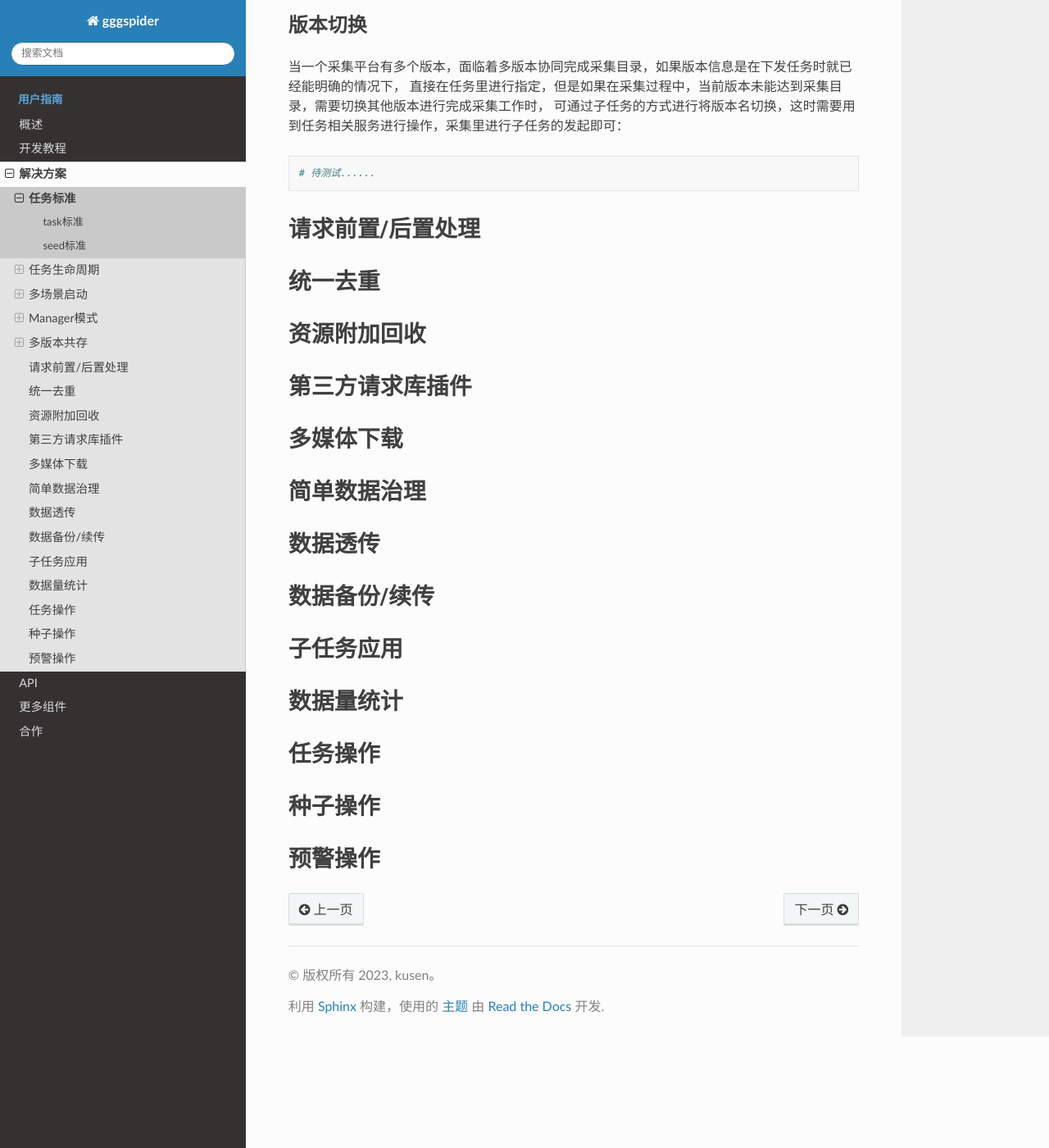
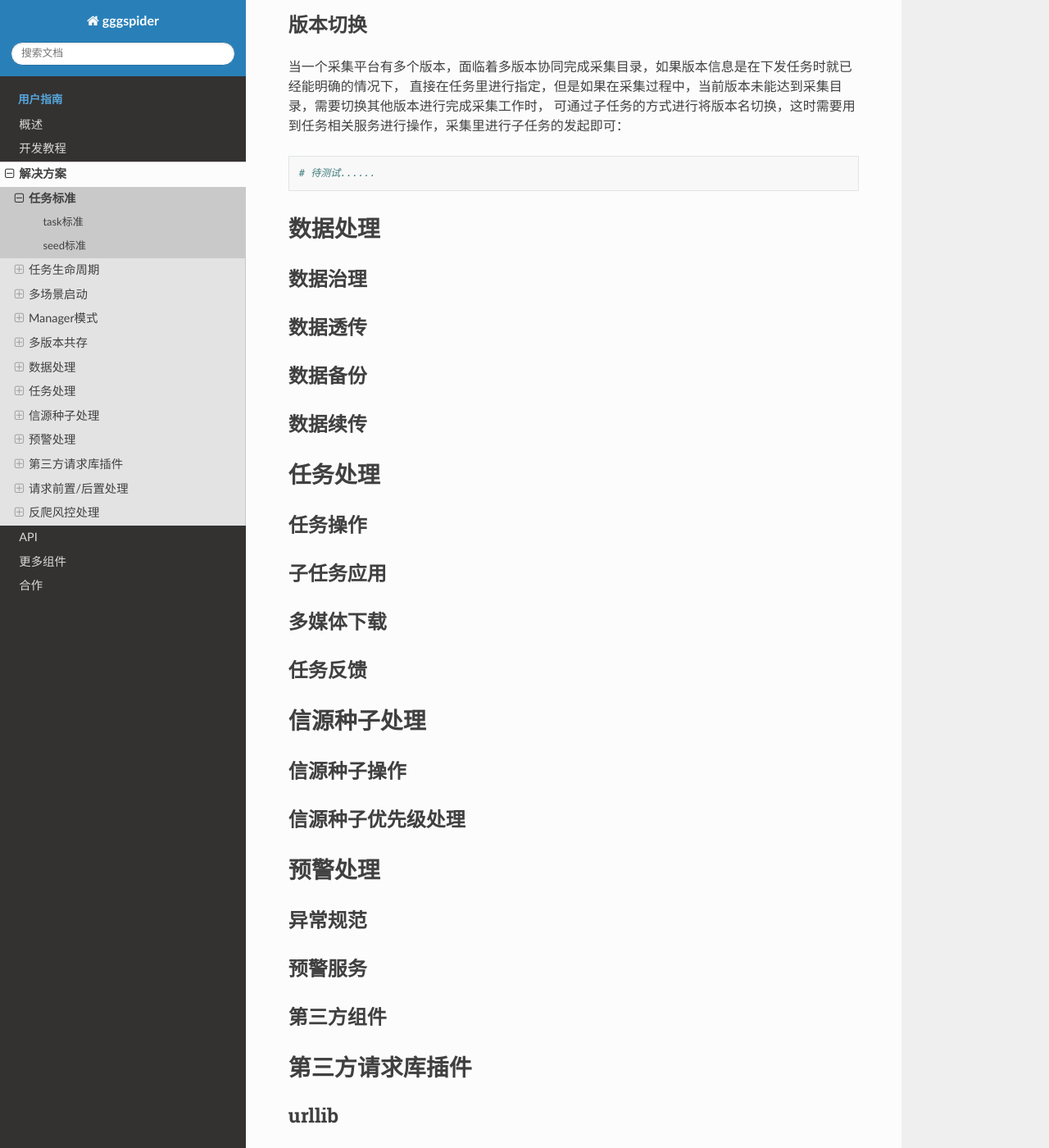
Before and after one commit to kusen-alpha/gggspider-docs, a Sphinx documentation site: the page built from source/solutions/solutions.md, in a window 1280 px wide and 1400 px high, scrolled down 10951 px. Shown: the whole window at 82% size. Built offline with Sphinx 7.4.7 and the Read the Docs theme 2.0.0, drawn with Linux system fonts in a browser that asks for light colours; some of the changed text lies outside the part shown.

Commit message:
更新文档

````diff
--- a/source/solutions/solutions.md
+++ b/source/solutions/solutions.md
@@ -465,28 +465,66 @@ if __name__ == '__main__':
 # 待测试......
 ```
 
-# 请求前置/后置处理
+# 数据处理
 
-# 统一去重
+## 数据治理
 
-# 资源附加回收
+## 数据透传
+
+## 数据备份
+
+## 数据续传
+
+# 任务处理
+
+## 任务操作
+
+## 子任务应用
+
+## 多媒体下载
+
+## 任务反馈
+
+# 信源种子处理
+
+## 信源种子操作
+
+## 信源种子优先级处理
+
+# 预警处理
+
+## 异常规范
+
+## 预警服务
+
+## 第三方组件
 
 # 第三方请求库插件
 
-# 多媒体下载
+## urllib
 
-# 简单数据治理
+## requests
 
-# 数据透传
+## 自定插件
 
-# 数据备份/续传
+# 请求前置/后置处理
 
-# 子任务应用
+## 实现流程
 
-# 数据量统计
+## 统一去重
 
-# 任务操作
+## 资源附加回收
 
-# 种子操作
+# 反爬风控处理
 
-# 预警操作
+## 公共方法
+
+## 频率限制
+
+## 资源限制
+
+## 逆向服务
+
+## 设备绑定
+
+## html渲染
````
